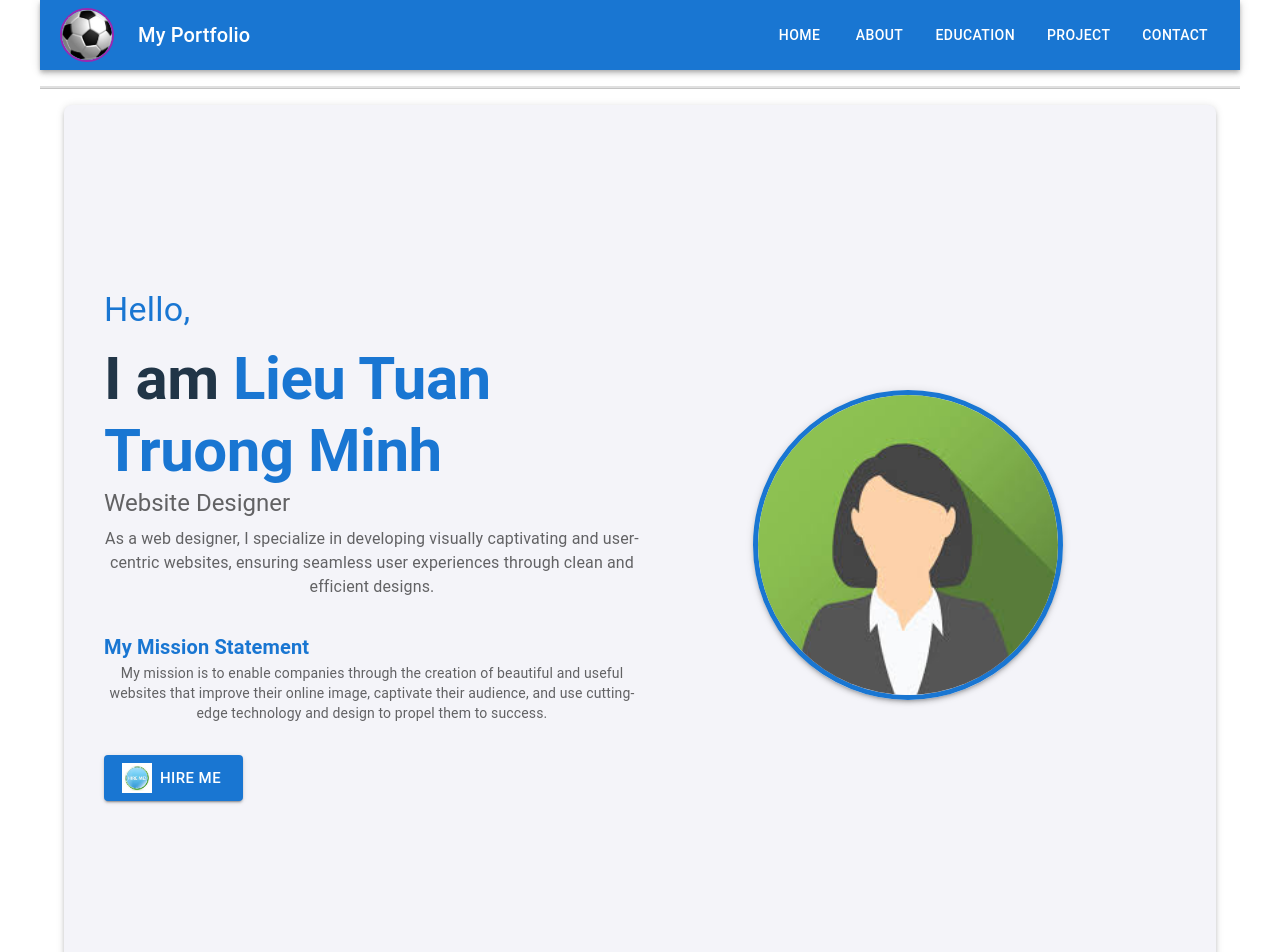
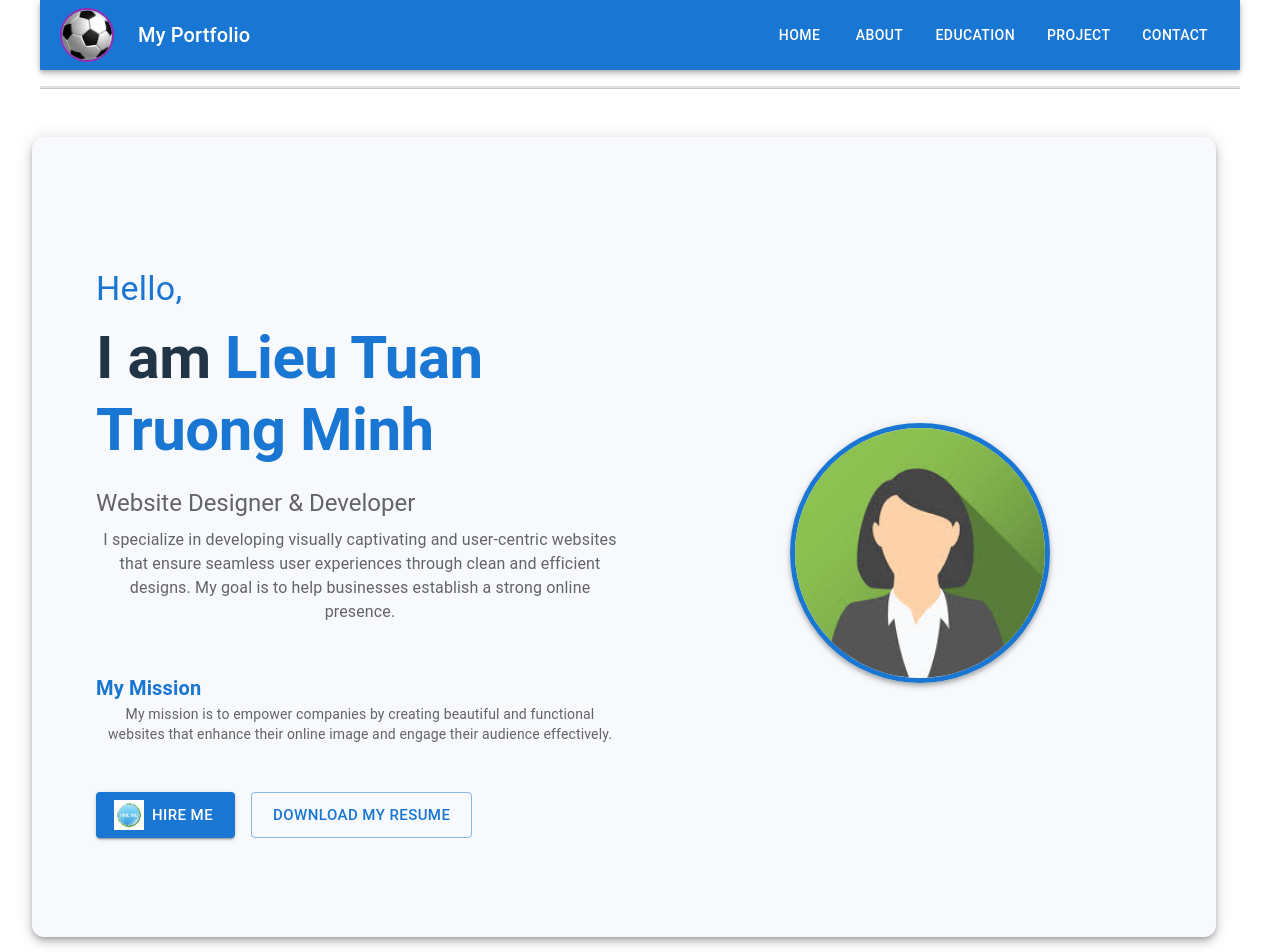
Before and after one commit to tlieu8/Remake_Assignment_1_Lieu_Minh_COMP_229, a React (Vite) app in the folder client/: page / in a window 1280 px wide. Shown: the top 952 px of the page. Built offline with nearby package versions, Linux system fonts and the light colour scheme.

Commit message:
Update Home.jsx

```diff
--- a/client/components/Home.jsx
+++ b/client/components/Home.jsx
@@ -1,59 +1,54 @@
 import React from "react";
-import BBG from "../src/assets/BBG.jfif";
-import hire from "../src/assets/hire.jpg";
 import { Link } from "react-router-dom";
-import {
-  Container,
-  Box,
-  Typography,
-  Button,
-  Avatar,
-} from "@mui/material";
-import "../src/index.css";
+import { Container, Grid, Typography, Button, Avatar, Box } from "@mui/material";
+import BBG from "../src/assets/BBG.jfif"; // Profile image
+import hire from "../src/assets/hire.jpg"; // Hire me icon
+import "../src/index.css"; // Custom styles
 
 export default function Home() {
   return (
-    <Container maxWidth="lg">
+    <Container maxWidth="lg" sx={{ paddingY: 8 }}>
       {/* Intro Section */}
-      <Box
-        id="intro"
+      <Grid
+        container
+        spacing={4}
         sx={{
-          display: "flex",
-          alignItems: "center",
-          justifyContent: "space-between",
           minHeight: "100vh",
-          padding: 4,
-          flexDirection: { xs: 'column', md: 'row' }, // Responsive layout
-          backgroundColor: "#f4f4f9",
-          borderRadius: 2,
-          boxShadow: 3,
+          backgroundColor: "#f7f9fc",
+          borderRadius: 3,
+          boxShadow: 6,
+          padding: { xs: 2, md: 4 },
         }}
       >
         {/* Left Content */}
-        <Box sx={{ flex: 1, marginBottom: { xs: 4, md: 0 } }}>
+        <Grid item xs={12} md={6} sx={{ display: "flex", flexDirection: "column", justifyContent: "center" }}>
           <Typography variant="h4" component="h2" color="primary" gutterBottom>
             Hello,
           </Typography>
-          <Typography variant="h2" component="h1" fontWeight="bold">
+          <Typography variant="h2" component="h1" fontWeight="bold" gutterBottom>
             I am <span style={{ color: "#1976d2" }}>Lieu Tuan Truong Minh</span>
           </Typography>
           <Typography variant="h5" component="h3" color="textSecondary" gutterBottom>
-            Website Designer
+            Website Designer & Developer
           </Typography>
           <Typography variant="body1" color="textSecondary" paragraph>
-            As a web designer, I specialize in developing visually captivating and user-centric websites, ensuring seamless user experiences through clean and efficient designs.
+            I specialize in developing visually captivating and user-centric websites that ensure seamless user experiences
+            through clean and efficient designs. My goal is to help businesses establish a strong online presence.
           </Typography>
 
           {/* Mission Statement */}
           <Box sx={{ marginY: 4 }}>
             <Typography variant="h6" component="h4" fontWeight="bold" color="primary">
-              My Mission Statement
+              My Mission
             </Typography>
             <Typography variant="body2" color="textSecondary" paragraph>
-            My mission is to enable companies through the creation of beautiful and useful websites that improve their online image, captivate their audience, and use cutting-edge technology and design to propel them to success.
+              My mission is to empower companies by creating beautiful and functional websites that enhance their online
+              image and engage their audience effectively.
             </Typography>
           </Box>
 
+          {/* Action Buttons */}
+          <Box sx={{ display: "flex", gap: 2 }}>
             <Link to="/contact">
               <Button
                 variant="contained"
@@ -69,30 +64,48 @@ export default function Home() {
                 Hire Me
               </Button>
             </Link>
+            <Button
+              variant="outlined"
+              color="primary"
+              size="large"
+              href="/resume.pdf" // Link to your resume
+              target="_blank" // Open in a new tab
+              sx={{
+                '&:hover': {
+                  backgroundColor: "#1976d2",
+                  color: "#fff",
+                },
+              }}
+            >
+              Download My Resume
+            </Button>
           </Box>
+        </Grid>
 
         {/* Profile Image */}
-        <Box
+        <Grid
+          item
+          xs={12}
+          md={6}
           sx={{
-            flex: 1,
             display: "flex",
             justifyContent: "center",
             alignItems: "center",
           }}
         >
           <Avatar
-            src={BBG}
-            alt="profile"
+            src={BBG} // Profile image
+            alt="Profile of Lieu Tuan Truong Minh"
             sx={{
-              width: 300,
-              height: 300,
-              boxShadow: 3,
+              width: 250,
+              height: 250,
+              boxShadow: 4,
               borderRadius: "50%",
               border: "5px solid #1976d2", // Adding a border for a polished look
             }}
           />
-        </Box>
-      </Box>
+        </Grid>
+      </Grid>
     </Container>
   );
 }
```
Lines whose indentation alone changed are shown as unchanged.
